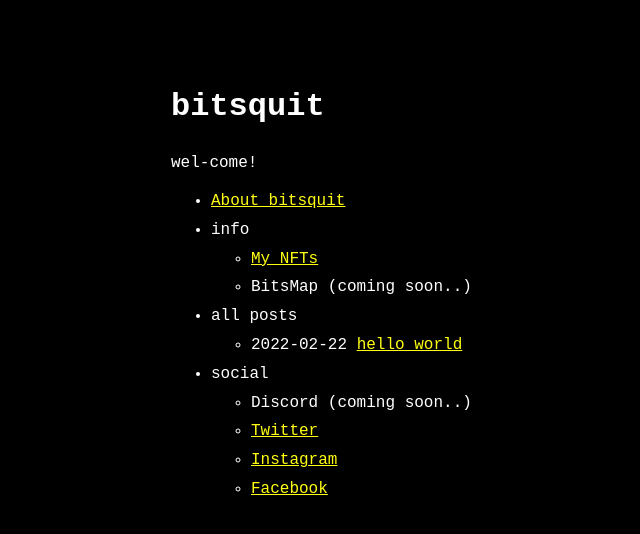
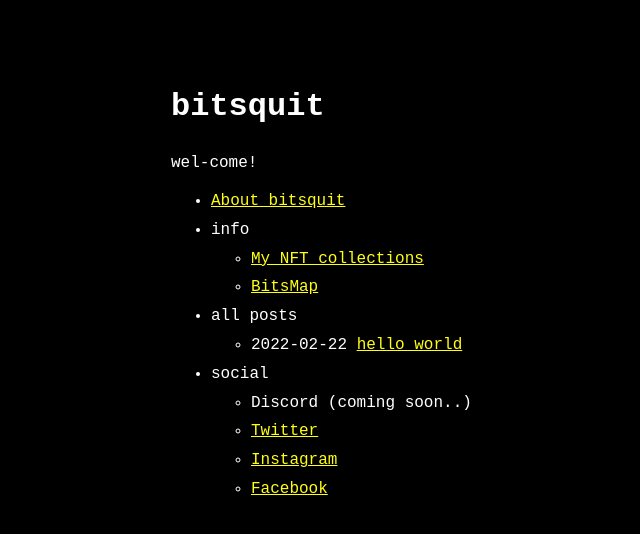
Before and after one commit to bitsquitez/bitsquitez.github.io, a Jekyll site: the page built from index.markdown, in a window 1280 px wide. Shown: the top 534 px of the page, without its empty margins (149-789 px from the left). Built offline with Jekyll 4.4.1, drawn with Linux system fonts in a browser that asks for light colours.

Commit message:
Update menu.yml

```diff
--- a/_data/menu.yml
+++ b/_data/menu.yml
@@ -3,9 +3,10 @@ entries:
     url: about
   - title: info
     entries:
-      - title: My NFTs
-        url: https://objkt.com/profile/bitsquit/
-      - title: BitsMap (coming soon..)
+      - title: My NFT collections
+        url: https://objkt.com/profile/bitsquit/collections
+      - title: BitsMap
+        url: https://purring-bonsai-622.notion.site/fe095afcbdde47f6870da2c9a551cb98?v=916bdc10e21c444e96c57a6c550121bd
 
   - title: all posts
     post_list:
```
